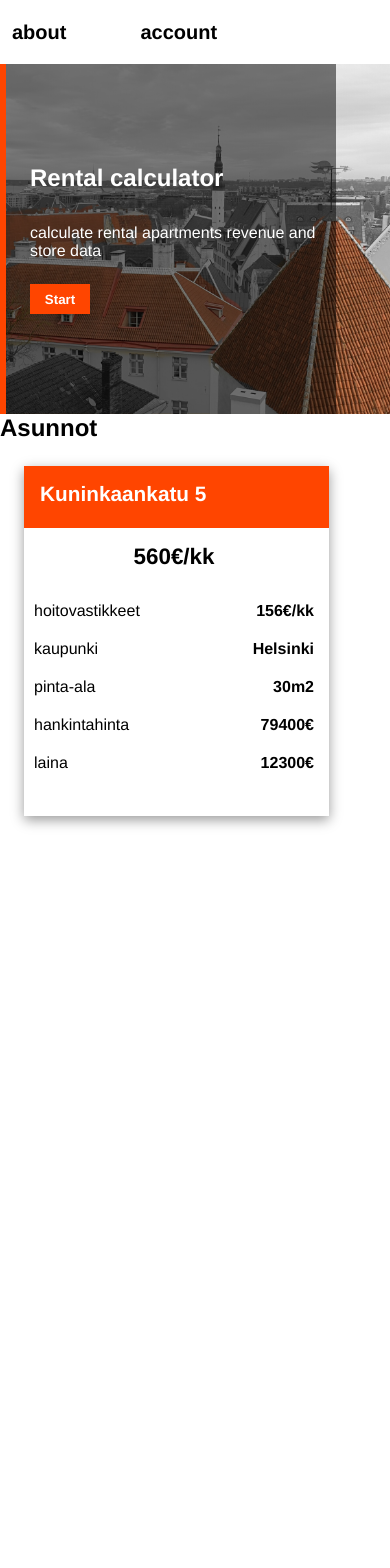
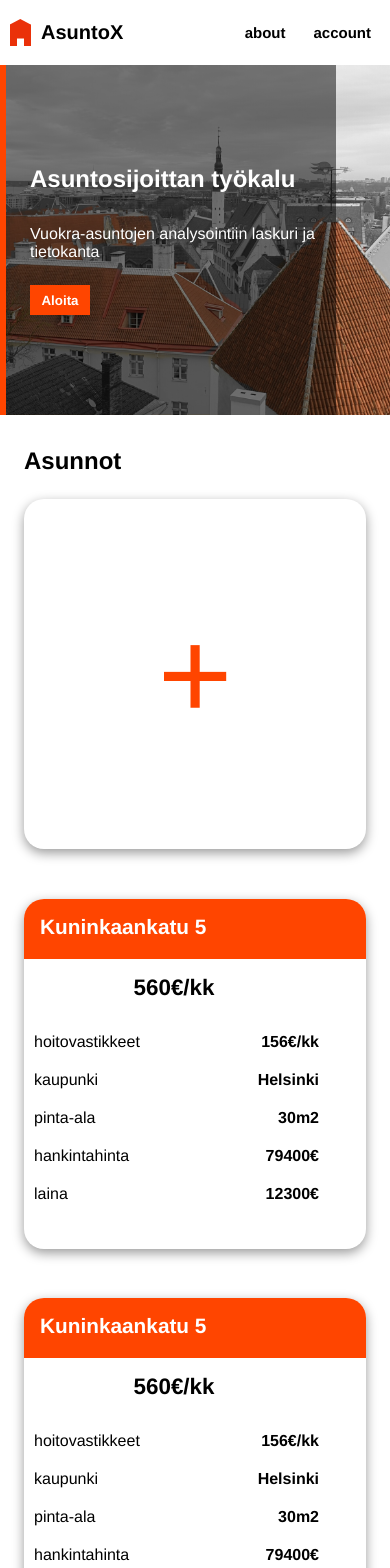
Before and after one commit to jpeipone/Rental-Property, a React (Create React App) app in the folder rental-property-app/: page / in a window 390 px wide. Shown: the top 1568 px of the page. Before the commit the page ends 844 px from the top, so only its background shows below. Built offline with nearby package versions, Linux system fonts and the light colour scheme.

Commit message:
responsive grid for apartment cards

```diff
--- a/rental-property-app/src/App.css
+++ b/rental-property-app/src/App.css
@@ -3,3 +3,8 @@
   padding: 0;
   font-family: Helvetica, Arial, sans-serif;
 }
+
+.app__header {
+  margin-left: 1.5rem;
+  margin-top: 2rem;
+}
--- a/rental-property-app/src/App.js
+++ b/rental-property-app/src/App.js
@@ -9,7 +9,7 @@ function App() {
     <div className="App">
       <NavigationMenu />
       <Banner />
-      <h2>Asunnot</h2>
+      <h2 className="app__header">Asunnot</h2>
       <ApartmentSlide />
     </div>
   );
--- a/rental-property-app/src/components/apartmentSlide/ApartmentSlide.css
+++ b/rental-property-app/src/components/apartmentSlide/ApartmentSlide.css
@@ -2,18 +2,42 @@
   width: 100%;
 }
 
+.apartment-grid {
+  display: grid;
+  gap: 0.1rem;
+  grid-template-columns: repeat(auto-fit, minmax(22rem, 1fr));
+}
+
 .apartment-container {
-  width: 305px;
+  max-width: 640px;
   height: 350px;
-  /*  border-style: solid;
-  border-color: black; */
   box-shadow: 0 4px 12px rgb(0 0 0 / 0.4);
   margin: 1.5rem;
+  border-radius: 20px;
+}
+
+.add-apartment {
+  width: 100%;
+  display: flex;
+  align-items: center;
+  justify-content: center;
+  height: 100%;
+}
+
+.add-apartment__btn {
+  color: orangered;
+  font-size: 8rem;
+}
+
+.header-container {
+  height: 60px;
+  background-color: orangered;
+  border-top-left-radius: 20px;
+  border-top-right-radius: 20px;
 }
 
 .apartment__header {
   height: 30px;
-  background-color: orangered;
   color: white;
   font-size: 1.3rem;
   padding: 1rem;
@@ -21,7 +45,7 @@
 
 .row-apartment {
   display: flex;
-  width: 290px;
+  max-width: 490px;
   margin-top: 20px;
 }
 .apartment__label {
--- a/rental-property-app/src/components/apartmentSlide/ApartmentSlide.js
+++ b/rental-property-app/src/components/apartmentSlide/ApartmentSlide.js
@@ -4,8 +4,47 @@ import "./ApartmentSlide.css";
 const ApartmentSlide = () => {
   return (
     <div className="apartment-slide">
-      <div className="apartment-container">
+      <div className="apartment-grid">
+        <div className="apartment-container card">
+          <div className="add-apartment">
+            <div className="add-apartment__btn">+</div>
+          </div>
+        </div>
+        {/*  apartment card */}
+        <div className="apartment-container card">
+          <div className="header-container">
             <h3 className="apartment__header">Kuninkaankatu 5</h3>
+          </div>
+          <div className="column-apartment">
+            <div className="apartment__data rent">560€/kk</div>
+          </div>
+          <div className="row-apartment">
+            <div className="apartment__label">hoitovastikkeet</div>
+            <div className="apartment__data">156€/kk</div>
+          </div>
+          <div className="row-apartment">
+            <div className="apartment__label">kaupunki</div>
+            <div className="apartment__data">Helsinki</div>
+          </div>
+          <div className="row-apartment">
+            <div className="apartment__label">pinta-ala</div>
+            <div className="apartment__data">30m2</div>
+          </div>
+
+          <div className="row-apartment">
+            <div className="apartment__label">hankintahinta</div>
+            <div className="apartment__data">79400€</div>
+          </div>
+          <div className="row-apartment">
+            <div className="apartment__label">laina</div>
+            <div className="apartment__data">12300€</div>
+          </div>
+        </div>
+        {/*  apartment card */}
+        <div className="apartment-container card">
+          <div className="header-container">
+            <h3 className="apartment__header">Kuninkaankatu 5</h3>
+          </div>
           <div className="column-apartment">
             <div className="apartment__data rent">560€/kk</div>
           </div>
@@ -32,6 +71,7 @@ const ApartmentSlide = () => {
           </div>
         </div>
       </div>
+    </div>
   );
 };
 
--- a/rental-property-app/src/components/banner/Banner.js
+++ b/rental-property-app/src/components/banner/Banner.js
@@ -5,11 +5,11 @@ const Banner = () => {
   return (
     <header className="banner">
       <div className="banner-info">
-        <h2 className="banner__header">Rental calculator</h2>
+        <h2 className="banner__header">Asuntosijoittan työkalu</h2>
         <p className="banner__text">
-          calculate rental apartments revenue and store data
+          Vuokra-asuntojen analysointiin laskuri ja tietokanta
         </p>
-        <button className="banner__btn">Start</button>
+        <button className="banner__btn">Aloita</button>
       </div>
     </header>
   );
--- a/rental-property-app/src/components/navigation/NavigationMenu.css
+++ b/rental-property-app/src/components/navigation/NavigationMenu.css
@@ -2,7 +2,20 @@ nav {
   display: flex;
   justify-content: space-between;
   align-items: center;
-  height: 64px;
+  height: 65px;
+}
+.logo-name-container {
+  display: flex;
+  align-items: center;
+}
+.website-name {
+  font-size: 25px;
+  font-weight: bold;
+  margin-left: 20px;
+}
+nav .menu-logo {
+  text-decoration: none;
+  margin-left: 20px;
 }
 
 nav ul {
@@ -18,3 +31,17 @@ nav ul li a {
   margin-right: 50px;
   padding: 0.6em;
 }
+
+@media only screen and (max-width: 600px) {
+  .website-name {
+    font-size: 20px;
+    margin-left: 10px;
+  }
+  nav .menu-logo {
+    margin-left: 10px;
+  }
+  nav ul li a {
+    font-size: 15px;
+    margin-right: 10px;
+  }
+}
--- a/rental-property-app/src/components/navigation/NavigationMenu.js
+++ b/rental-property-app/src/components/navigation/NavigationMenu.js
@@ -4,6 +4,10 @@ import "./NavigationMenu.css";
 const NavigationMenu = () => {
   return (
     <nav className="navigation">
+      <div className="logo-name-container">
+        <img src="./images/asuntologo.svg" alt="asunto" className="menu-logo" />
+        <div className="website-name">AsuntoX</div>
+      </div>
       <ul>
         <li className="menu-items">
           <a>about</a>
```
Also changed, not shown: rental-property-app/public/images/asuntologo.svg (added). Lines whose indentation alone changed are shown as unchanged.
